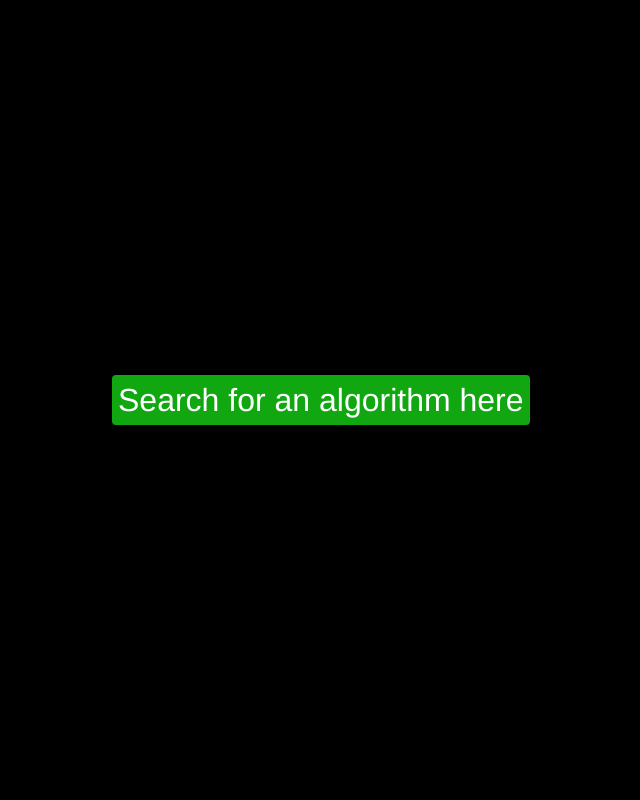
After one commit to Tez01/Visualizing-Standard-Algorithms, a FastAPI app: template templates/components/index.html in a window 1280 px wide. The commit adds this page. Shown: the whole page, without its empty margins (528-1168 px from the left). Run offline with FastAPI, Linux system fonts and the light colour scheme; the template is opened without the code that fills it, so the values that code supplies are empty.

Commit message:
Add extend layout functionality to all html files

```diff
--- a/app/routers/home.py
+++ b/app/routers/home.py
@@ -11,4 +11,4 @@
 
 @router.get("", status_code= status.HTTP_200_OK, response_class = HTMLResponse)
 async def home(request: Request):
-        return templates.TemplateResponse("index.html", {"request": request})
+        return templates.TemplateResponse("components/index.html", {"request": request})
--- a/static/css/styles.css
+++ b/static/css/styles.css
@@ -1,16 +1,18 @@
-.search{
+.searchAlgorithm{
+        position: relative;
         height: 100vh;
+        width: 100vw;
         display: flex;
         align-items: center;
+        justify-content: center;
         background-color: black;
 }
 
 @keyframes moveToLeft{
         0%{
-                left:50%;
+                left: 50%;
                 font-size: 2em;
         }
-
 
         100%{
                 left: 0%;
@@ -19,7 +21,7 @@
 }
 
 #search-button{
-        position: relative;
+        position: absolute;
         animation-name: moveToLeft;
         animation-duration: 2s;
         animation-fill-mode: forwards;
--- a/static/js/movement_handler.js
+++ b/static/js/movement_handler.js
@@ -6,7 +6,8 @@
         searchButton1.style.animationPlayState = 'paused';
 
         // Wait for button to be clicked
-        document.querySelector('#search-button').onclick = function(){
+        searchButton1.onclick = function(){
+                // ANimate from center to left if already paused
                 if(searchButton1.style.animationPlayState == 'paused'){
                         searchButton1.style.animationPlayState = 'running';
                 }
@@ -16,5 +17,29 @@
                         searchButton1.style.animationPlayState = 'paused';
                 }
 
+                makeButtons(this, 2);
+
+
         };
 });
+
+function makeButtons(sourceElement, numOfButtons){
+        // Get width and height of source element
+        let width = sourceElement.offsetWidth;
+        let height = sourceElement.offsetHeight;
+
+        //Make numOfArrows number of arrows by alternating between up and down
+        for( let i = 0; i < numOfButtons; i++ ){
+
+                makeArrow()
+        }
+}
+
+
+
+
+
+
+
+// Todo:
+// Make the button in center
--- /dev/null
+++ b/templates/components/index.html
@@ -0,0 +1,7 @@
+{% extends "shared/layout.html"%}
+
+{% block body %}
+<div class="searchAlgorithm">
+        <button type="button" id= "search-button">Search for an algorithm here</button>
+</div>
+{% endblock %}
--- a/templates/index.html
+++ b/templates/shared/layout.html
@@ -8,12 +8,12 @@
                 <!-- Personal CSS  -->
                 <link href = "{{url_for('static', path='/css/styles.css')}}" rel = "stylesheet">
                 <script src = "{{ url_for('static', path = '/js/movement_handler.js') }}"></script>
+                {% block titleBlock %}
+                {% endblock %}
         </head>
         <body>
-                <div class="search">
-                        <button type="button" id= "search-button">Search for an algorithm here</button>
-                </div>
-
+                {% block body %}
+                {% endblock %}
 
         </body>
 </html>
```
